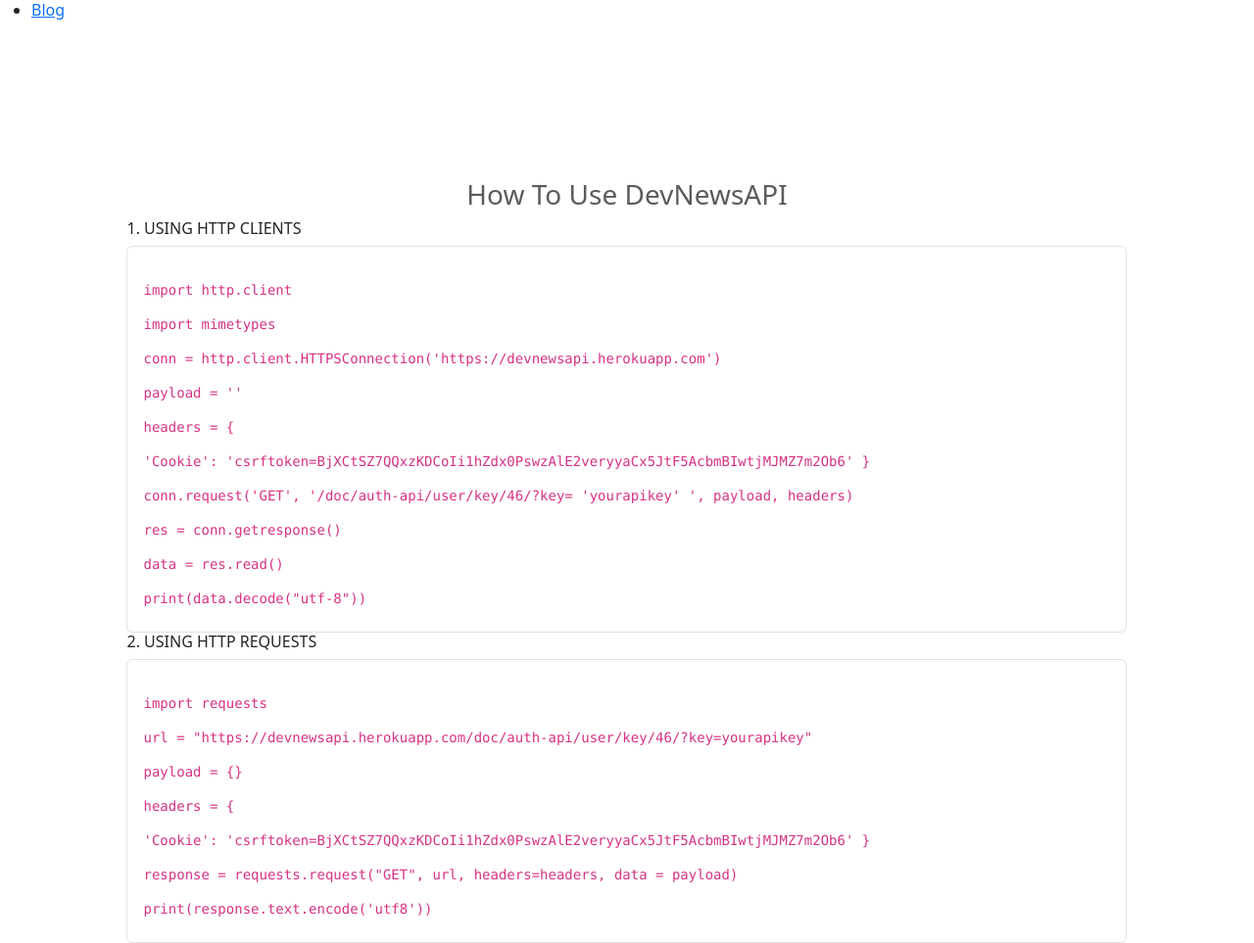
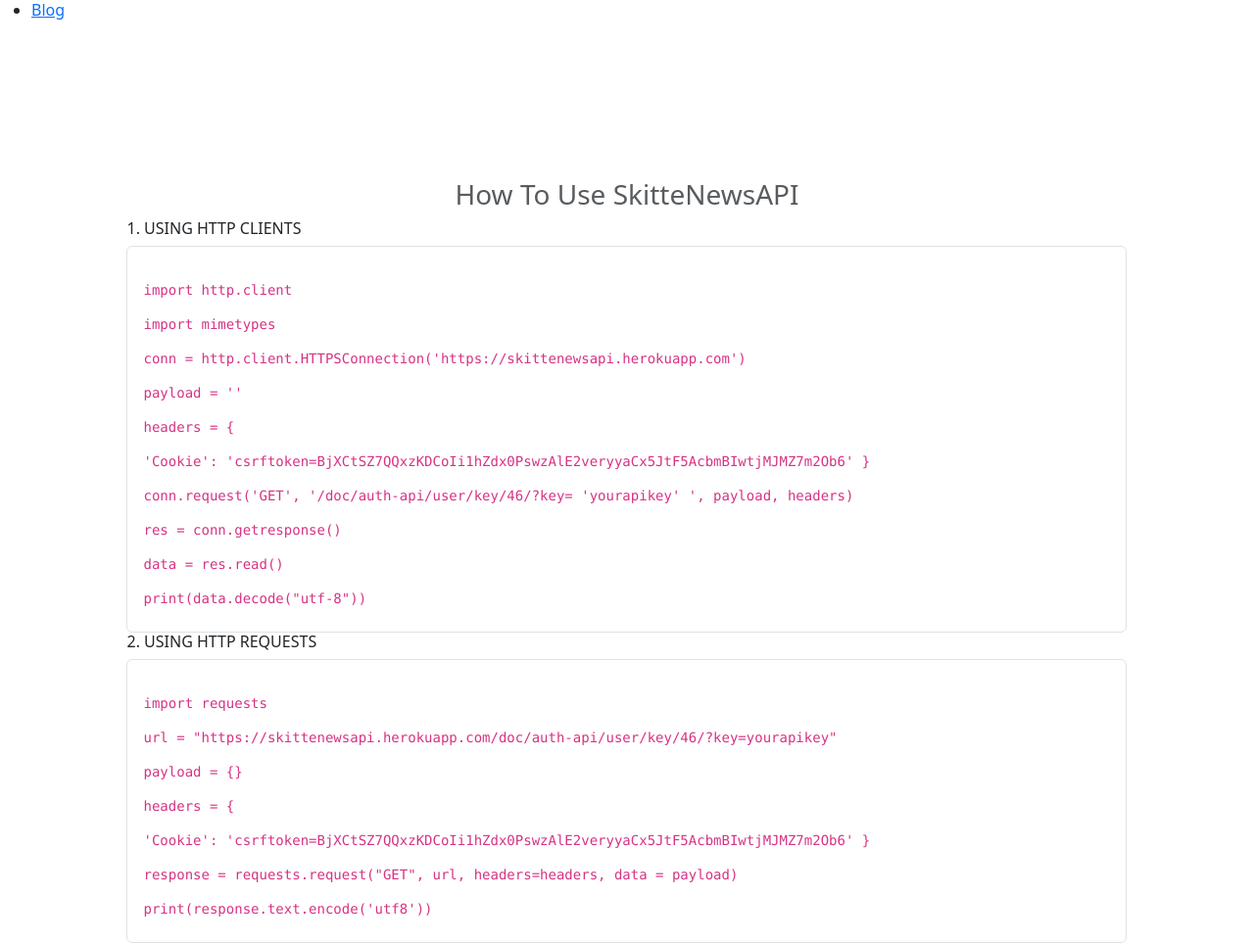
Before and after one commit to Divuzki/SkitteNewsAPI, a Django app: a page that uses templates/base.html in a window 1280 px wide. Shown: the part 162-1125 px from the top of the page at 98% size. Run offline with Django 3.2, Linux system fonts and the light colour scheme; data that the repository does not hold is empty; some libraries are stand-ins or nearby versions.

Commit message:
Resume Submit

```diff
--- a/dev_api/settings.py
+++ b/dev_api/settings.py
@@ -23,7 +23,7 @@ DEBUG = True
 if DEBUG:
     ALLOWED_HOSTS = []
 else:
-    ALLOWED_HOSTS = ['devnewsapi.herokuapp.com']
+    ALLOWED_HOSTS = ['skittenewsapi.herokuapp.com']
 LOGIN_URL = "/login"
 
 # Application definition
--- a/docs/templates/docs.html
+++ b/docs/templates/docs.html
@@ -14,7 +14,7 @@
                         <code>
                             <p style="line-height: 2.5;padding: 3px 16px 0px;">
                                 // in the url in Postman you type
-                                ~ https://devnewsapi.herokuapp.com/docs/auth-api/user/key/46/?key={%if key%}{{key}}{%else%}your api key{%endif%}
+                                ~ https://skittenewsapi.herokuapp.com/docs/auth-api/user/key/46/?key={%if key%}{{key}}{%else%}your api key{%endif%}
                             </p>
                         </code>
                         <img src="{% static 'images/endpoint_test_1.jpg' %}" alt="endpoint_test_url_input_image" style="width: 100%;">
--- a/docs/templates/usage.html
+++ b/docs/templates/usage.html
@@ -9,7 +9,7 @@
                 <section class="mx-auto pt-5">
                     <div class="cont">
                         <div class="text-muted text-center">
-                            <h3>How To Use DevNewsAPI</h3>
+                            <h3>How To Use SkitteNewsAPI</h3>
                         </div>
                         <div class="use_wrap">
                             <div>
@@ -21,7 +21,7 @@
                                         <br>
                                         import mimetypes
                                         <br>
-                                        conn = http.client.HTTPSConnection('https://devnewsapi.herokuapp.com')
+                                        conn = http.client.HTTPSConnection('https://skittenewsapi.herokuapp.com')
                                         <br>
                                         payload = ''
                                         <br>
@@ -52,7 +52,7 @@
                                             import requests
                                             <br>
                                             url =
-                                            "https://devnewsapi.herokuapp.com/doc/auth-api/user/key/46/?key={%if key%}{{key}}{%else%}yourapikey{%endif%}"
+                                            "https://skittenewsapi.herokuapp.com/doc/auth-api/user/key/46/?key={%if key%}{{key}}{%else%}yourapikey{%endif%}"
                                             <br>
                                             payload = {}
                                             <br>
--- a/docs/templates/yourAPIkey.html
+++ b/docs/templates/yourAPIkey.html
@@ -11,8 +11,8 @@
                 <input type="text" value="{{key}}" disabled>
                 {% else %}
                 <p>Seriously, go and <a href="{% url 'login' %}?next=/doc/auth-api/user/keys/46/">login</a> first before
-                    u get your
-                    api key🤦‍♂️</p>
+                    you get your
+                    <b>API Key</b>🤦‍♂️</p>
                 {% endif %}
             </div>
         </div>
--- a/docs/views.py
+++ b/docs/views.py
@@ -1,6 +1,5 @@
 
-from django.shortcuts import render, redirect
-from django.http import HttpResponse, JsonResponse
+from django.shortcuts import render
 from core.models import Post
 from core.api.serializers import PostSerializer
 
--- /dev/null
+++ b/runtime.txt
@@ -0,0 +1 @@
+python-3.9.9
--- a/templates/base.html
+++ b/templates/base.html
@@ -7,7 +7,7 @@
     <meta name="viewport" content="width=device-width, initial-scale=1, shrink-to-fit=no">
     <meta name="theme-color" content="#F98F39">
     <link rel="stylesheet" href="{% static 'css/bootstrap.css' %}">
-    <title>DevNewsAPI</title>
+    <title>SkitteNewsAPI</title>
 </head>
 
 <body>
--- a/templates/index.html
+++ b/templates/index.html
@@ -3,7 +3,7 @@
 <section class="px-4 pt-5 mx-auto">
     <div class="cont">
         <div class="text-center">
-            <h1>DevNewsAPI</h1>
+            <h1>SkitteNewsAPI</h1>
         <div class="btn-group-lg">
             <button class="btn btn-outline-primary" id="docsBtn">Docs</button>
             <button class="btn btn-outline-secondary" id="getStartedBtn">GET STARTED</button>
```
Also changed, not shown: core/migrations/0001_initial.py (deleted), users/migrations/0001_initial.py (deleted).
